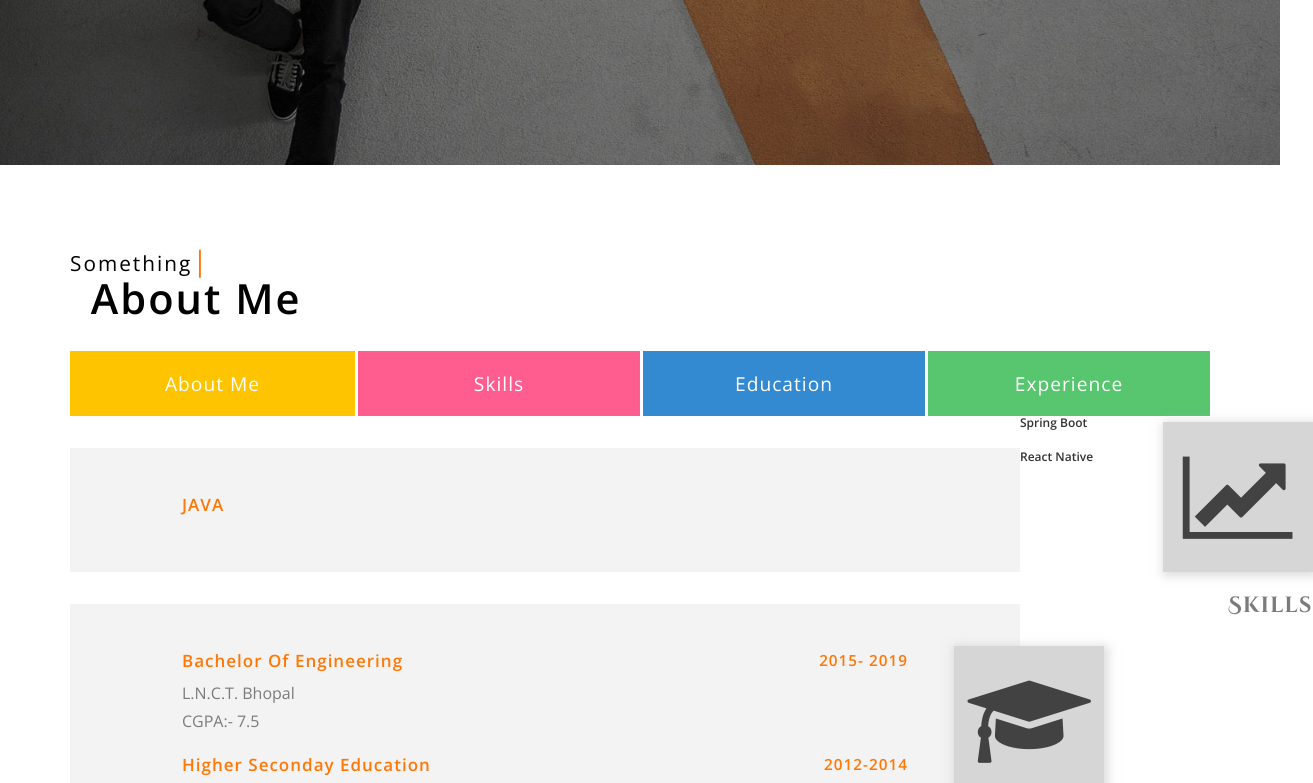
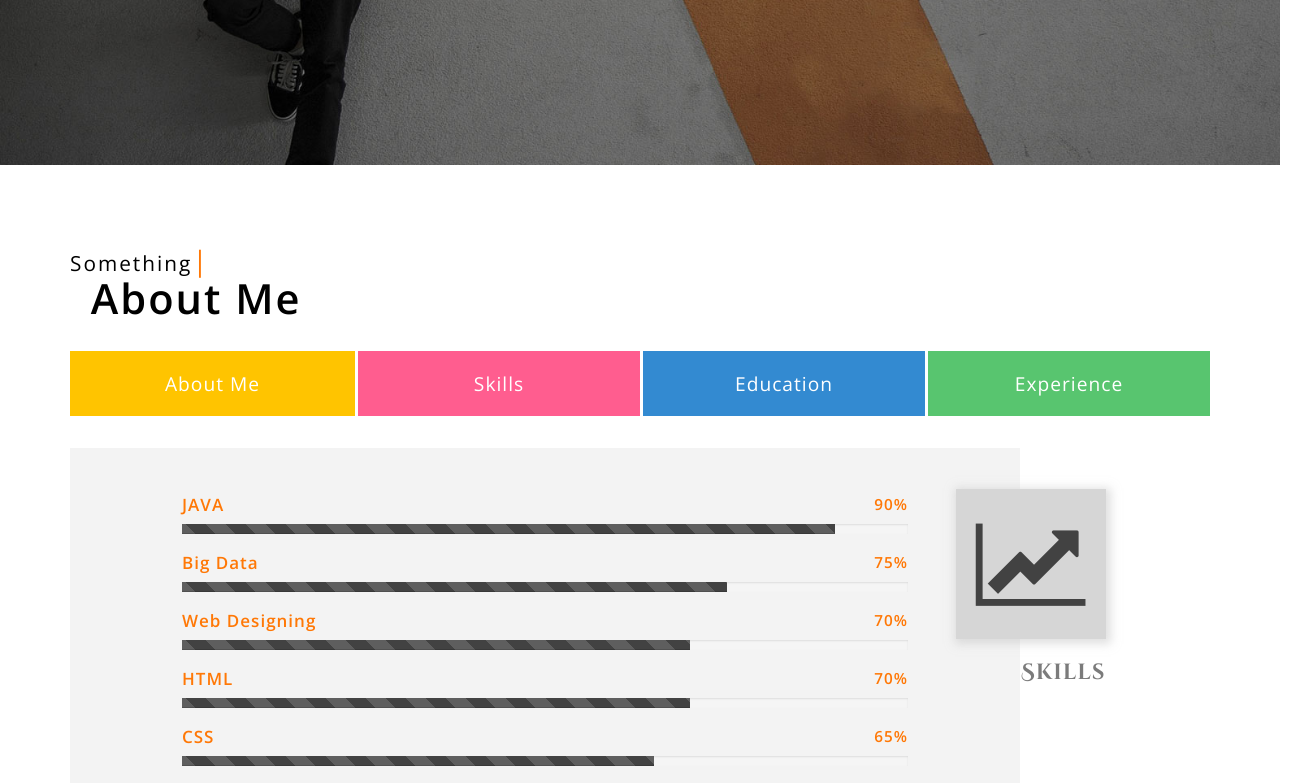
Before and after one commit to RochitJain/Profile, a plain HTML site: page index.html in a window 1280 px wide. Both pictures are taken after a click on the tab "Skills". Shown: the part 485-1268 px from the top of the page, 1313 px wide, since content can reach past the window. Drawn offline with nearby package versions, Linux system fonts and the light colour scheme.

Commit message:
Update index.html

```diff
--- a/index.html
+++ b/index.html
@@ -111,20 +111,35 @@ Smartphone Compatible web template, free webdesigns for Nokia, Samsung, LG, Sony
 
 					<div class="tab2">
 						<div class="col-md-10 about-left-w3layouts">
-							<h6>JAVA</h6>
-
+							<h6>JAVA<span> 90% </span></h6>
+							<div class="progress">
+								<div class="progress-bar progress-bar-striped active" style="width: 90%">
+								</div>
 							</div>
 							<div class="mid-bar-agileits-w3layouts">
-								<h6>Spring Boot</h6>
-
-
+								<h6>Big Data<span> 75% </span></h6>
+								<div class="progress">
+									<div class="progress-bar progress-bar-striped active" style="width: 75%">
+									</div>
+								</div>
 							</div>
-
+							<h6>Web Designing<span>70% </span></h6>
+							<div class="progress">
+								<div class="progress-bar progress-bar-striped active" style="width: 70%">
+								</div>
+							</div>
 							<div class="mid-bar-agileits-w3layouts">
-								<h6>React Native</h6>
-
+								<h6>HTML<span>70% </span></h6>
+								<div class="progress">
+									<div class="progress-bar progress-bar-striped active" style="width: 70%">
+									</div>
+								</div>
 							</div>
-
+							<h6>CSS<span>65% </span></h6>
+							<div class="progress">
+								<div class="progress-bar progress-bar-striped active" style="width: 65%">
+								</div>
+							</div>
 							<div class="pos-grid-agileinfo">
 								<span class="fa fa-line-chart" aria-hidden="true"></span>
 								<h5>Skills</h5>
@@ -135,7 +150,7 @@ Smartphone Compatible web template, free webdesigns for Nokia, Samsung, LG, Sony
 					<div class="tab3">
 						<div class="col-md-10 about-left-w3layouts">
 							<div class="about-info-w3-agileits">
-								<h6>Bachelor Of Engineering<span>2015- 2019</span></h6>
+								<h6>Bachelor Of Engineering<span>2015- Present</span></h6>
 								<div class="clearfix"> </div>
 								<p>L.N.C.T. Bhopal</p>
 									<p>CGPA:- 7.5</p>
```
